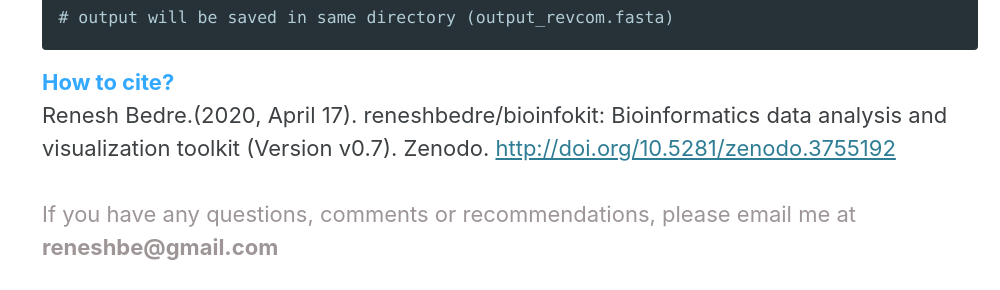
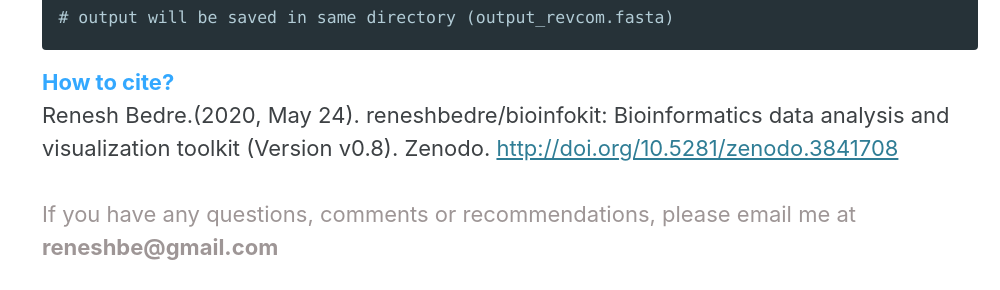
Before and after one commit to reneshbedre/reneshbedre.github.io, a Jekyll site: the page built from _posts/2019-10-9-revcom.md, in a window 1280 px wide and 900 px high, scrolled down 1309 px. Shown: the part 158-448 px from the top of the window, without its empty margins (280-1280 px from the left). Built offline with Jekyll 4.4.1, drawn with Linux system fonts in a browser that asks for light colours; cached includes are drawn as plain includes; nearby versions of some CDN libraries; a style sheet for code colours, icons or effects is not loaded.

Commit message:
citation updated

```diff
--- a/_includes/cite.html
+++ b/_includes/cite.html
@@ -1,7 +1,7 @@
 <strong style="color:#33a8ff">How to cite?</strong>
 <br>
-Renesh Bedre.(2020, April 17). reneshbedre/bioinfokit: Bioinformatics data analysis and visualization toolkit (Version v0.7). Zenodo.
-<a href="http://doi.org/10.5281/zenodo.3755192" target="_blank">http://doi.org/10.5281/zenodo.3755192</a>
+Renesh Bedre.(2020, May 24). reneshbedre/bioinfokit: Bioinformatics data analysis and visualization toolkit (Version v0.8). Zenodo.
+<a href="http://doi.org/10.5281/zenodo.3841708" target="_blank">http://doi.org/10.5281/zenodo.3841708</a>
 <br><br>
 <span style="color:#9e9696">If you have any questions, comments or recommendations, please email me at
 <b>reneshbe@gmail.com</b></span>
```
Also changed, not shown: _posts/2020-05-16-gffgtf.md (+10 -0 lines).
